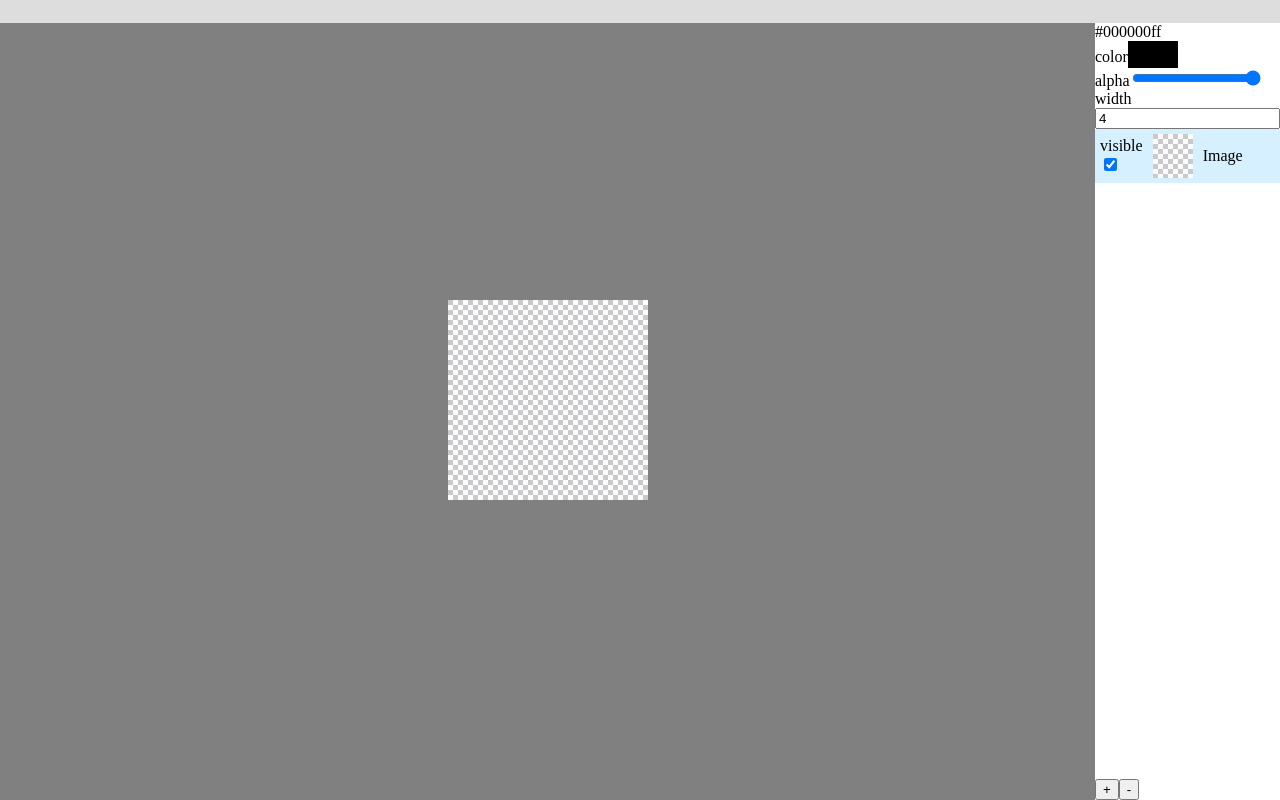
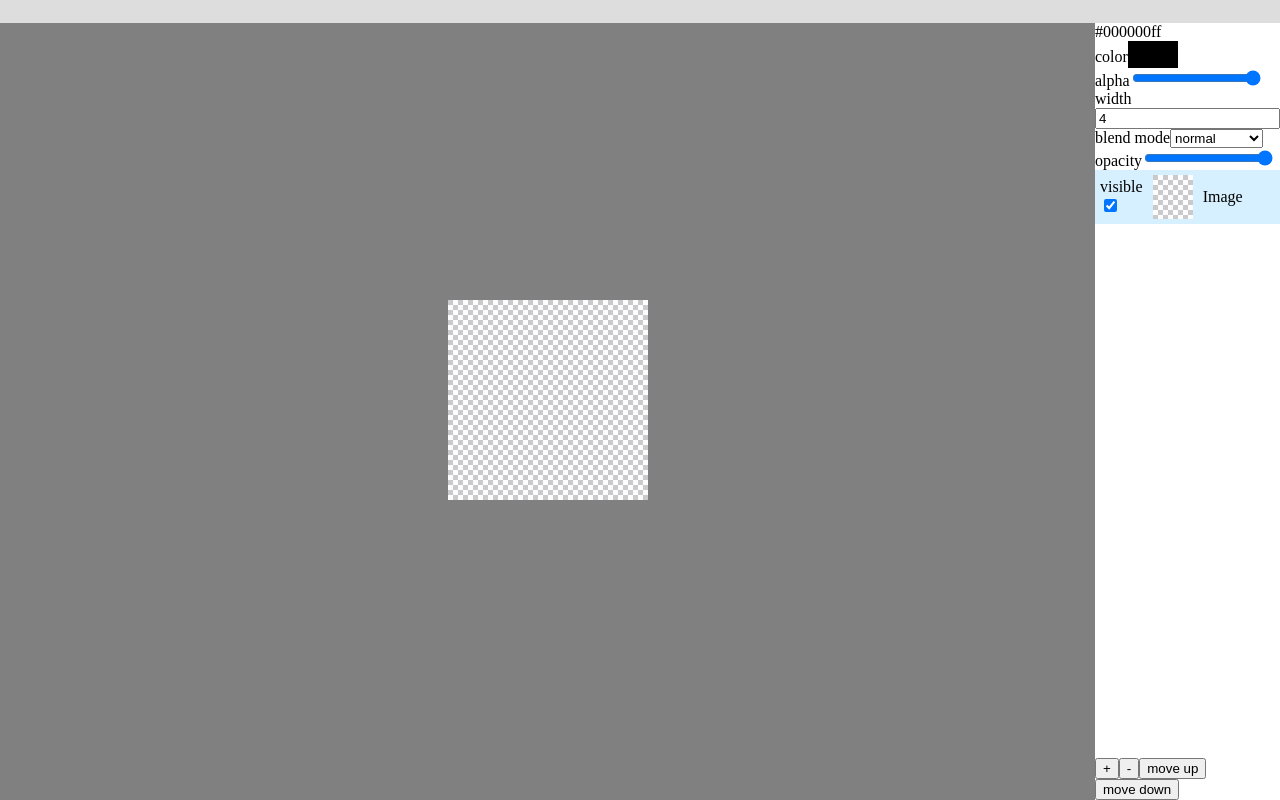
Before and after one commit to JuanLPalacios/Scribbles, a React (Create React App) app: page / in a window 1280 px wide. Built offline with nearby package versions, Linux system fonts and the light colour scheme.

Commit message:
Add layer stack position, opacity and blend mode

```diff
--- a/src/App.tsx
+++ b/src/App.tsx
@@ -15,20 +15,15 @@ function App() {
     height = 200;
   document.documentElement.style.setProperty('--doc-width', `${width}px`);
   document.documentElement.style.setProperty('--doc-height', `${height}px`);
-  const layer:LayerState = {
-    key: Date.now(),
-    rect:{
-      position:[0, 0],
-      size: [width, height]
-    },
-    name:'Image',
-    visible:true,
-    selected:true,
-  };
-  layer.selected = true;
   const [state, setState] = useState<{layers:LayerState[], selectedLayer:number, color:string, alpha:number}>({
     layers: [
-      createLayer(layer),
+      createLayer(
+        'Image',
+        {
+          position:[0, 0],
+          size: [width, height]
+        }
+      ),
     ],
     selectedLayer: 0,
     color: '#000000ff',
@@ -38,9 +33,11 @@ function App() {
   const {
     layers, selectedLayer, color, alpha,
   } = state;
-  const onUpdate = (newLayers: LayerState[]) => {
-    const selectedLayer = newLayers.findIndex((x) => x.selected);
-    setState({ ...state, layers: [...newLayers], selectedLayer });
+  const onUpdate = (newLayers: LayerState[], selectedLayer?: number) => {
+    if(selectedLayer !== undefined)
+      setState({ ...state, layers: [...newLayers], selectedLayer  });
+    else
+      setState({ ...state, layers: [...newLayers]  });
   };
   return (
     <div className="App">
@@ -62,18 +59,15 @@ function App() {
             <input type="range" value={alpha} min="0" max="255" onChange={(e) => setState({ ...state, color: color.substring(0, 7) + parseInt(e.target.value).toString(16), alpha: parseInt(e.target.value) })} />
           </label>
           <Toolbar brush={brush} />
-          <LayerMenu layers={layers} onUpdate={onUpdate} onAddLayer={() => {
+          <LayerMenu layers={layers} selection={selectedLayer} onUpdate={onUpdate} onAddLayer={() => {
             const newLayers:LayerState[] = [...layers,
-              createLayer({
-                key: Date.now(),
-                rect:{
+              createLayer(
+                'Image',
+                {
                   position:[0, 0],
                   size: [width, height]
-                },
-                name:'Image',
-                visible:true,
-                selected:false,
-              })
+                }
+              )
             ];
             setState({ ...state, layers: newLayers })}} />
         </div>
--- a/src/components/Layer.tsx
+++ b/src/components/Layer.tsx
@@ -4,7 +4,7 @@ import { Drawable } from './Drawable';
 import { LayerState } from '../types/LayerState';
 
 const Layer = ({values}:{values:LayerState}) => {
-  const {rect, canvas, buffer, thumbnail, visible} = values;
+  const {rect, canvas, buffer, thumbnail, visible, opacity, mixBlendMode} = values;
   const {
     position:[x, y],
     size: [ width, height ]
@@ -27,7 +27,7 @@ const Layer = ({values}:{values:LayerState}) => {
   },[width, height]);
 
   return (
-    <div style={{ display:visible?'block':'none', left: `${x}px`, top: `${y}px` }}>
+    <div style={{ display:visible?'block':'none', left: `${x}px`, top: `${y}px`, opacity, mixBlendMode }}>
       <Drawable canvas={canvas?.canvas}/>
       <Drawable canvas={buffer?.canvas}/>
     </div>
--- a/src/components/LayerMenu.tsx
+++ b/src/components/LayerMenu.tsx
@@ -3,33 +3,55 @@ import '../css/LayerMenu.css';
 import Layer from '../abstracts/Layer';
 import { LayerState } from '../types/LayerState';
 import { Drawable } from './Drawable';
+import { BlendMode, blendModes } from '../types/BlendMode';
 
 interface LayerMenuProps {
   layers:LayerState[],
-  onUpdate:(layers:LayerState[])=>void,
+  selection:number
+  onUpdate:(layers:LayerState[], index?:number)=>void,
   onAddLayer:()=>void
 }
 
-function LayerMenu({ layers, onUpdate, onAddLayer }:LayerMenuProps) {
-
-  const onSelect = (i:number) => {
-    if (!layers[i].selected) {
-      (layers.find((x) => x.selected) || {selected:true}).selected = false;
-      layers[i].selected = true;
-      onUpdate([...layers]);
-    }
+function LayerMenu({ layers, selection, onUpdate, onAddLayer }:LayerMenuProps) {
+  const onRemoveLayer = () => {
+    onUpdate([...layers.filter((x, i) => selection !== i)], selection%(layers.length -1));
   };
-  const onRemoveLayer = () => {
-    const selection = layers.findIndex((x) => x.selected);
-    layers[(selection + 1) % layers.length].selected = true;
-    onUpdate([...layers.filter((x, i) => selection !== i)]);
+  const onOpacityChange = (opacity:number) => {
+    const layer = layers[selection];
+    layer.opacity = opacity
+    onUpdate([...layers]);
+  };
+  const onModeChange = (mixBlendMode:BlendMode) => {
+    const layer = layers[selection];
+    layer.mixBlendMode = mixBlendMode
+    onUpdate([...layers]);
+  };
+  const onMove = (change:number) => {
+    const newPosirion = selection + change;
+    if(newPosirion < 0) return;
+    if(newPosirion >= layers.length) return;
+    const layer = layers[selection];
+    const otherLayer = layers[newPosirion];
+    onUpdate(Object.assign([...layers], {[selection]:otherLayer, [newPosirion]:layer}), newPosirion);
   };
   return (
     <div className="LayerMenu">
+      <div className='actions'>
+        <label>
+          blend mode
+          <select value={layers[selection].mixBlendMode} onChange={(e) => onModeChange(e.target.value as BlendMode)}>
+            {blendModes.map((value) => <option key={value} value={value}>{value}</option>)}
+          </select>
+        </label>
+        <label>
+            opacity
+            <input type="range" value={layers[selection].opacity} min="0" max="1" step="0.004" onChange={(e) => {onOpacityChange(parseFloat(e.target.value))}} />
+        </label>
+      </div>
       <div className="scroller">
         <div className="list">
           {layers.map((layer, i) => (
-            <div key={`${layer.key}-item`} className={`layer ${layer.selected ? 'selected' : ''}`} onClick={() => onSelect(i)}>
+            <div key={`${layer.key}-item`} className={`layer ${selection === i ? 'selected' : ''}`} onClick={() => onUpdate(layers,i)}>
               <label>
                 <div className='checkbox'>
                   visible
@@ -55,6 +77,8 @@ function LayerMenu({ layers, onUpdate, onAddLayer }:LayerMenuProps) {
       <div className='actions'>
         <button onClick={onAddLayer}>+</button>
         <button onClick={onRemoveLayer}>-</button>
+        <button onClick={() => onMove(1)}>move up</button>
+        <button onClick={() => onMove(-1)}>move down</button>
       </div>
     </div>
   );
--- a/src/hooks/createLayer.ts
+++ b/src/hooks/createLayer.ts
@@ -1,15 +1,25 @@
 import { useState, useEffect } from "react";
+import { blendModes } from "../types/BlendMode";
 import { LayerState } from "../types/LayerState";
 import { Point } from "../types/Point";
+import { Rect } from "../types/Rect";
 import { createDrawable } from "./createDrawable";
 
-export const createLayer:(initial:LayerState)=> LayerState = (initial) => {
-
-  const {rect, canvas: prevCanvas, buffer: prevBuffer, thumbnail: prevThumbnail} = initial;
+export const createLayer = (name:string, rect:Rect):LayerState => {
   const { size} = rect;
   const [ width, height ] = size;
-  const canvas = createDrawable(prevCanvas || {size});
-  const buffer = createDrawable(prevBuffer || {size});
-  const thumbnail = createDrawable(prevThumbnail || {size:[40, 40 * (height / width)]});
-    return {...initial, canvas, buffer, thumbnail};
+  const canvas = createDrawable({size});
+  const buffer = createDrawable({size});
+  const thumbnail = createDrawable({size:[40, 40 * (height / width)]});
+    return {
+      key: Date.now(),
+      name,
+      rect,
+      canvas,
+      buffer,
+      thumbnail,
+      visible:true,
+      opacity:1,
+      mixBlendMode: blendModes[0]
+    };
   }
--- /dev/null
+++ b/src/types/BlendMode.ts
@@ -0,0 +1,20 @@
+export const blendModes = [
+    'normal',
+    'multiply',
+    'screen',
+    'overlay',
+    'darken',
+    'lighten',
+    'color-dodge',
+    'color-burn',
+    'hard-light',
+    'soft-light',
+    'difference',
+    'exclusion',
+    'hue',
+    'saturation',
+    'color',
+    'luminosity'
+] as const;
+
+export type BlendMode = typeof blendModes[number];
```
Also changed, not shown: src/types/LayerState.ts (+4 -3 lines).
